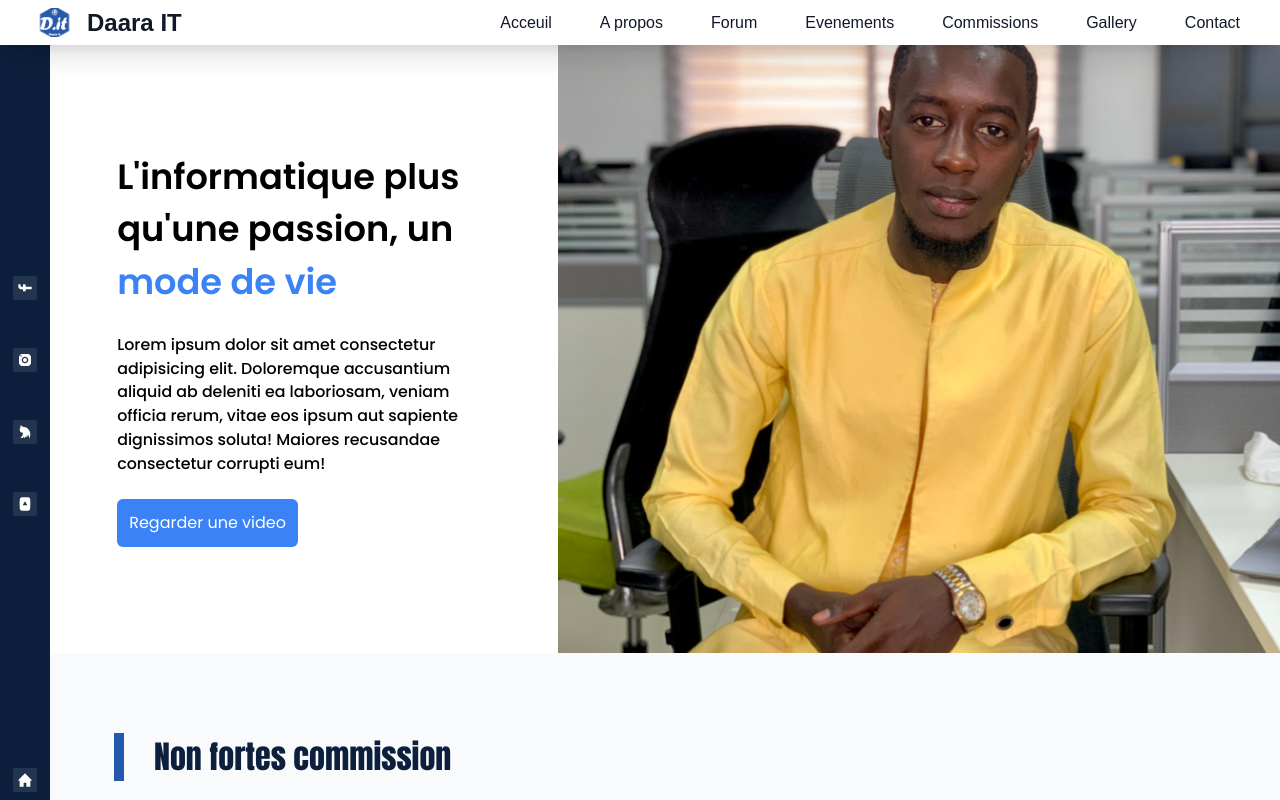
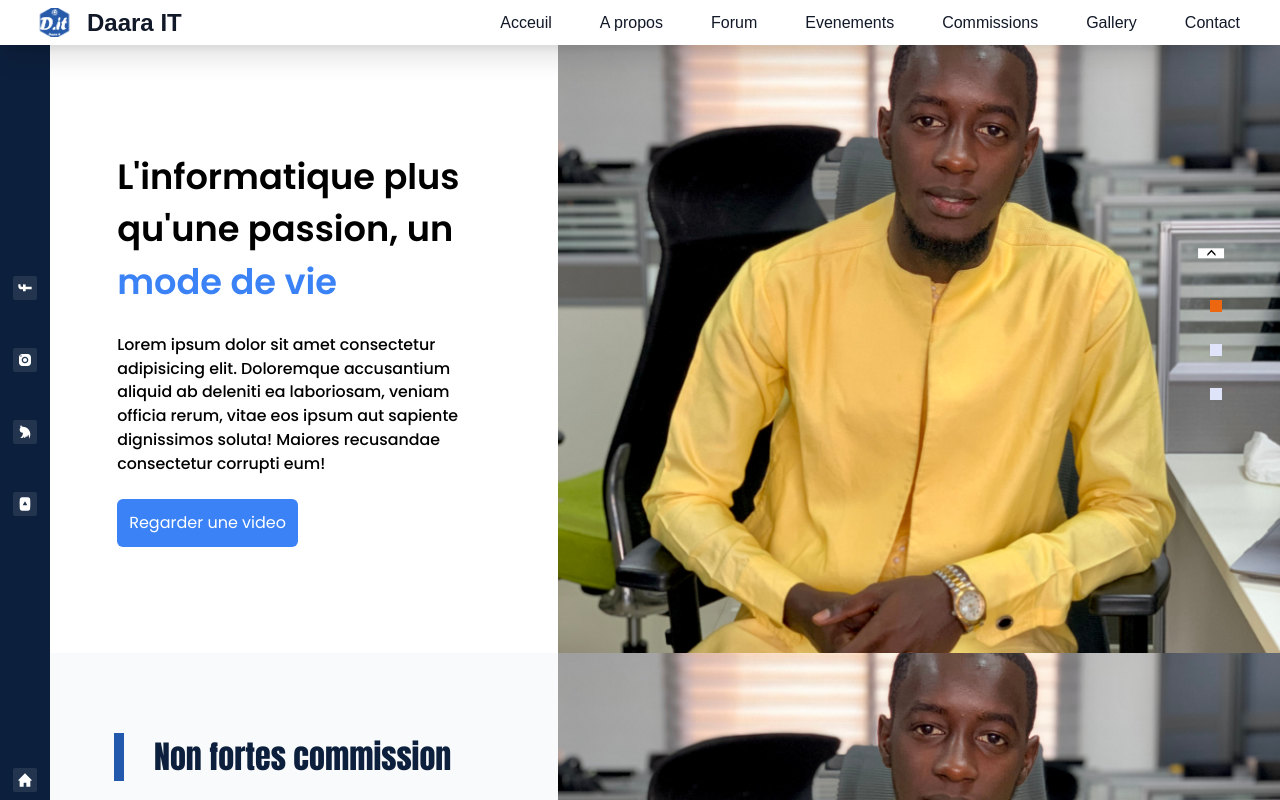
Before and after one commit to Takha65/DaaraIT-site-officiel, a React (Create React App) app: page / in a window 1280 px wide. Shown: the top 800 px of the page. Built offline with nearby package versions, Linux system fonts and the light colour scheme.

Commit message:
feat(WIP): slide page accueil

```diff
--- a/package.json
+++ b/package.json
@@ -9,6 +9,7 @@
     "animate.css": "^4.1.1",
     "bootstrap": "^5.2.3",
     "react": "^18.2.0",
+    "react-alice-carousel": "^2.7.1",
     "react-bootstrap": "^2.7.2",
     "react-dom": "^18.2.0",
     "react-icons": "^4.8.0",
--- a/src/App.css
+++ b/src/App.css
@@ -7,3 +7,5 @@
   --white : #FFF;
 
 }
+
+@import "react-alice-carousel/lib/alice-carousel.css";
--- a/src/components/headerSection/headerSection.jsx
+++ b/src/components/headerSection/headerSection.jsx
@@ -1,8 +1,25 @@
 import React from "react";
 import image from "../../images/IMG_8278.jpg";
+import AliceCarousel from 'react-alice-carousel';
+import './headersection.css'
 
 function HeaderSection() {
+  const handleDragStart = (e) => e.preventDefault();
+
+  // object-fit: cover; */
+  //   width: 100px;
+  //   aspect-ratio: 3/2;
+  //   object-fit: contain;
+  //   mix-blend-mode: color-burn;
+
+
+const items = [
+  <img src={image} className="w-full h-[38rem] object-cover img-slide" onDragStart={handleDragStart} role="presentation" alt="slide" />,
+  <img src={image} className="w-full h-[38rem] object-cover img-slide" onDragStart={handleDragStart} role="presentation" alt="slide" />,
+  <img src={image} className="w-full h-[38rem] object-cover img-slide" onDragStart={handleDragStart} role="presentation" alt="slide" />,
+];
   return (
+    <>
       <div className="container-xl h-[38rem] bg-white grid grid-cols-1 sm:grid-cols-1 md:grid-cols-5 lg:grid-cols-5 gap-10">
         <div className="flex justify-center items-center h-full md:ml-8 p-[2.2rem] md:col-start-1 md:col-end-3 lg:col-start-1 lg:col-end-3">
           <div>
@@ -21,15 +38,17 @@ function HeaderSection() {
             </button>
           </div>
         </div>
-      <div className="h-[38rem] hidden md:block md:col-start-3 md:col-end-6 lg:col-start-3 lg:col-end-6">
-        <img
+        <div className="h-[30rem] hidden md:block md:col-start-3 md:col-end-6 lg:col-start-3 lg:col-end-6">
+          {/* <img
             src={image}
             alt=""
             className="h-full w-full"
             style={{ objectFit: "cover" }}
-        />
+          /> */}
+          <AliceCarousel mouseTracking items={items} />
         </div>
       </div>
+    </>
   );
 }
 
--- /dev/null
+++ b/src/components/headerSection/headersection.css
@@ -0,0 +1,61 @@
+.img-slide{
+    object-fit: cover;
+    /* width: 100px; */
+    aspect-ratio: 3/2;
+    /* object-fit: con; */
+    mix-blend-mode: color-burn;
+}
+
+.alice-carousel__dots{
+    position: absolute;
+    right: 20px;
+    display: flex;
+    flex-direction: column;
+    gap: 2rem;
+    top: 40%; right: 5%;
+  transform: translate(50%,-20%);
+}
+
+.alice-carousel__dots-item:not(.__custom) {
+    width: 12px;
+    height: 12px;
+    cursor: pointer;
+    border-radius: 0 !important;
+    background-color: #e0e4fb;
+}
+.alice-carousel__prev-btn, .alice-carousel__next-btn{
+    position: absolute;
+    right: 5%;
+}
+.alice-carousel__prev-btn{
+    top: 30%;
+}
+.alice-carousel__next-btn{
+    text-align: right;
+    bottom: 30%;
+}
+.alice-carousel__prev-btn-item, .alice-carousel__next-btn-item{
+    transform: rotate(90deg);
+    background-color: white;
+    font-size: 1.1rem;
+    /* padding:  0.5rem ;
+    width: 30px;
+    height: 30px; */
+}
+.alice-carousel__prev-btn-item span{
+
+    /* width: 30px;
+    height: 50px; */
+}
+.alice-carousel__prev-btn-item span::after{
+    content: "<" !important;
+    /* width: 30px;
+    height: 40px; */
+    /* background-color: red; */
+}
+
+/* .alice-carousel__dots-item:not(.__custom)  */
+
+.alice-carousel__dots-item:not(.__custom):hover, .alice-carousel__dots-item:not(.__custom).__active {
+    background-color: #ec670f;
+}
```
Also changed, not shown: 2 other files (tests, documents, lock files or other folders). Lines whose indentation alone changed are shown as unchanged.
